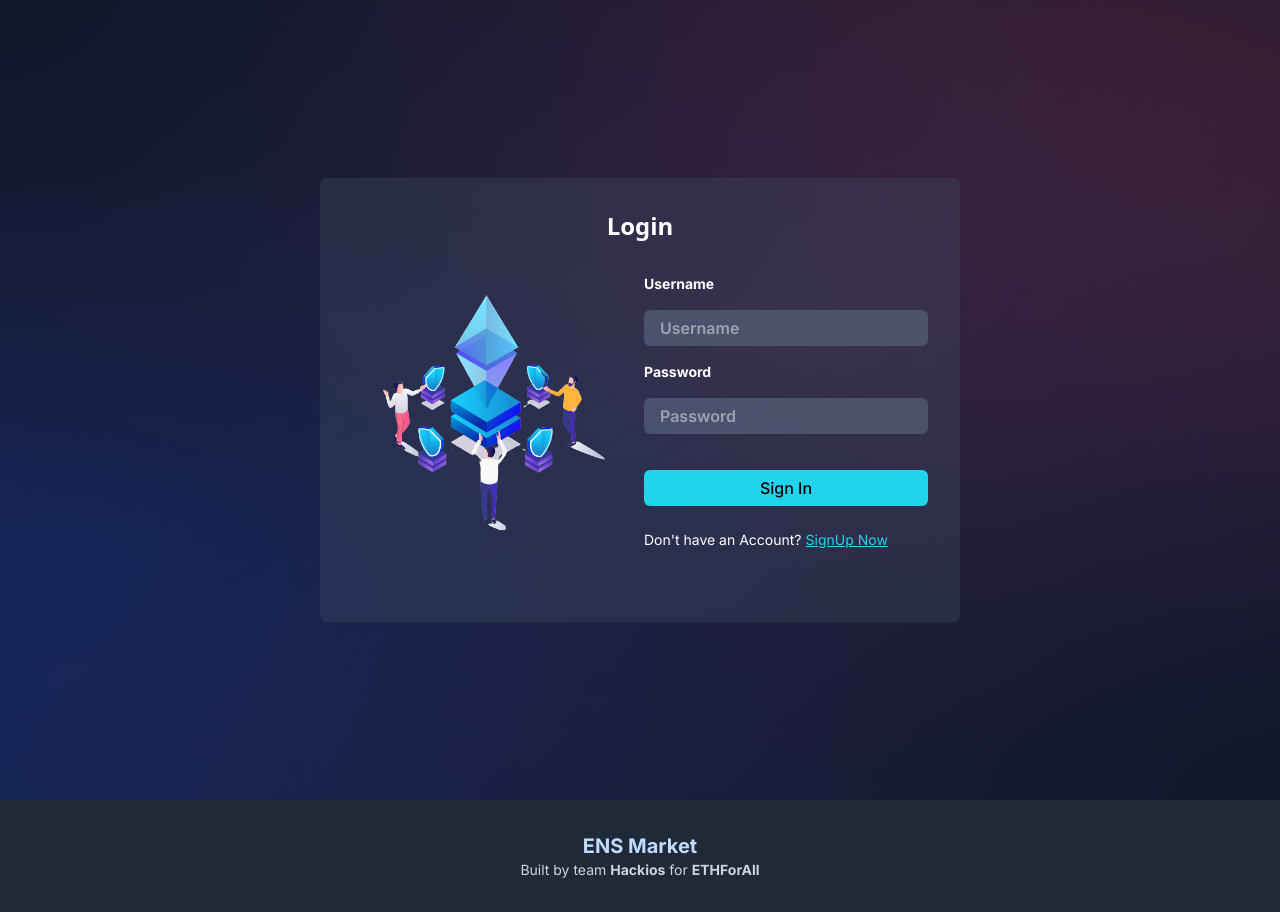
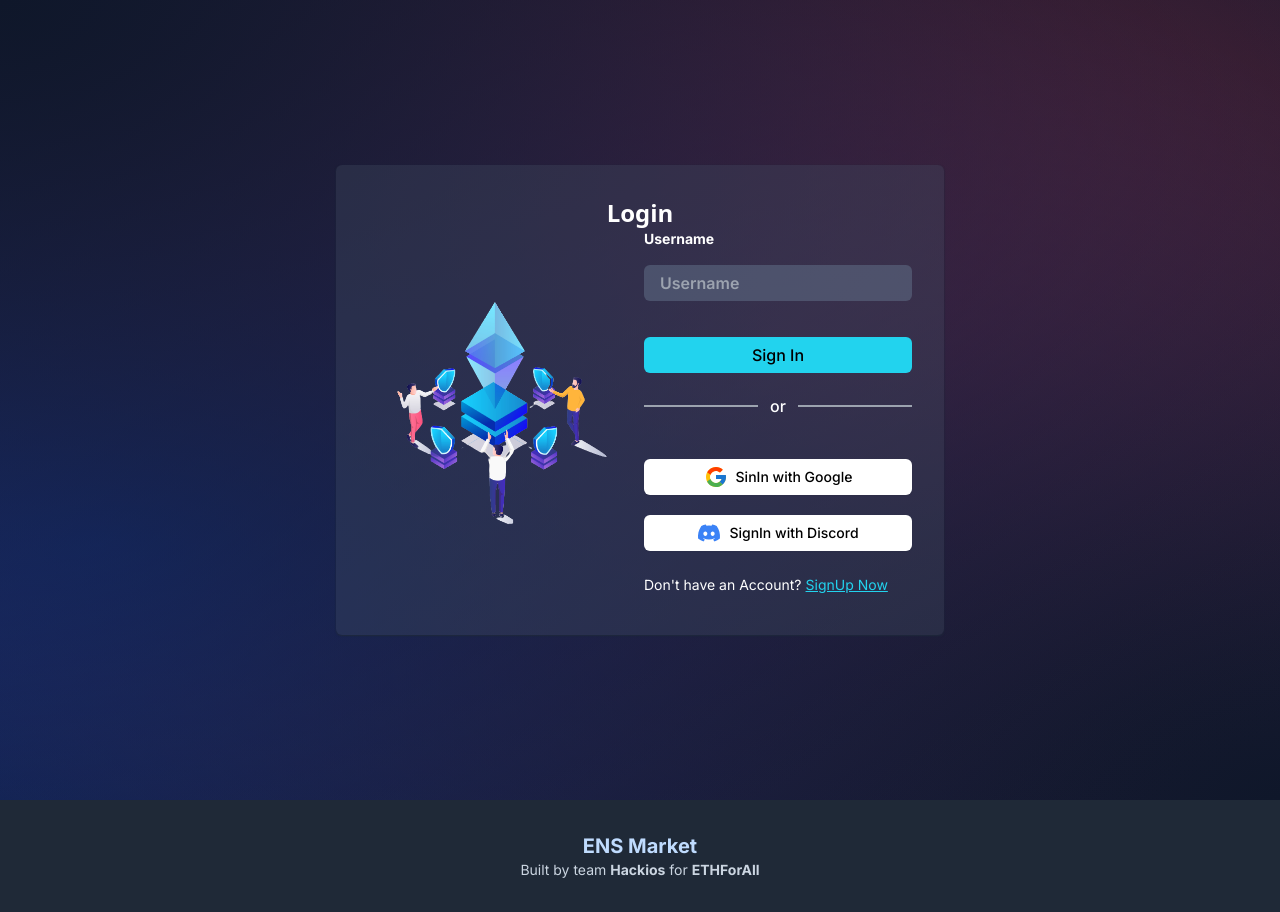
Before and after one commit to Durvesh7k/ens-marketplace, a React (Create React App) app: page /login in a window 1280 px wide. Built offline with nearby package versions, Linux system fonts and the light colour scheme; a web font is replaced by a local one.

Commit message:
Social Buttons Added

```diff
--- a/src/frontend/components/LoginPage.js
+++ b/src/frontend/components/LoginPage.js
@@ -1,12 +1,14 @@
 import React from 'react'
 import { Link } from 'react-router-dom'
 import login_img from "./Public/login-img.png"
+import { FcGoogle } from "react-icons/fc"
+import { FaDiscord } from "react-icons/fa"
 const LoginPage = () => {
   return (
-    <div className="bg-login h-screen w-100 flex items-center justify-center">
-      <div className="w-3/6 rounded-md shadow-sm shadow-slate-800 bg-slate-600/30 p-8">
+    <div className="bg-login h-screen w-100 p-8 flex items-center justify-center">
+      <div className="md:w-3/6 sm:w-full  rounded-md shadow-sm shadow-slate-800 bg-slate-600/30 p-8">
         <h4 className="text-2xl text-center font-sans font-semibold text-white">Login</h4>
-          <div className="grid grid-cols-2 gap-2 items-center">
+        <div className="grid md:grid-cols-2 md:grid-rows-1 sm:grid-rows-2 gap-2 items-center">
 
           <div className="py-12 ">
             <img src={login_img} alt="Login" />
@@ -19,16 +21,33 @@ const LoginPage = () => {
                 </label>
                 <input className="w-full py-1.5 px-4 mt-2 bg-slate-500/50 rounded-md outline-none font-semibold text-white focus:border-slate-800 focus:outline-cyan-400" id="username" type="text" placeholder="Username" />
               </div>
-              <div className="mb-4">
-                <label className="block text-white text-sm font-bold mb-2" for="username">
-                  Password
-                </label>
-                <input className="w-full py-1.5 px-4 mt-2 bg-slate-500/50 rounded-md outline-none font-semibold text-white focus:border-slate-800 focus:outline-cyan-400" id="username" type="password" placeholder="Password" />
-              </div>
               <button className="py-1.5 px-4 mt-5 w-full  bg-cyan-400 text-black rounded-md font-medium ml-auto items-end hover:bg-cyan-600">
                 Sign In
               </button>
+
             </form>
+
+            <div class="flex items-center justify-between w-full">
+              <span class=" h-0.5 my-8 bg-gray-400 w-full border-0 "></span>
+              <span class="px-3 font-medium    left-1/2 text-white">or</span>
+              <span class="h-0.5  my-8 bg-gray-400 w-full border-0 "></span>
+            </div>
+            <button className="py-1.5 px-4  flex items-center justify-center mt-5 w-full  bg-white shadow-sm text-black rounded-md font-medium ml-auto items-end hover:bg-cyan-600">
+              <FcGoogle class="text-2xl" />
+              <span className="text-sm ml-2">
+                SinIn with Google
+              </span>
+            </button>
+            <button className="py-1.5 px-4  flex items-center justify-center mt-5 w-full  bg-white shadow-sm text-black rounded-md font-medium ml-auto items-end hover:bg-cyan-600">
+              <FaDiscord class="text-2xl text-blue-500" />
+              <span className="text-sm ml-2">
+                SignIn with Discord
+              </span>
+            </button>
+
+
+
+
             <p className="mt-6 text-sm  mb-2 text-white">
               Don't have an Account?
               <Link
```
Lines whose indentation alone changed are shown as unchanged.
